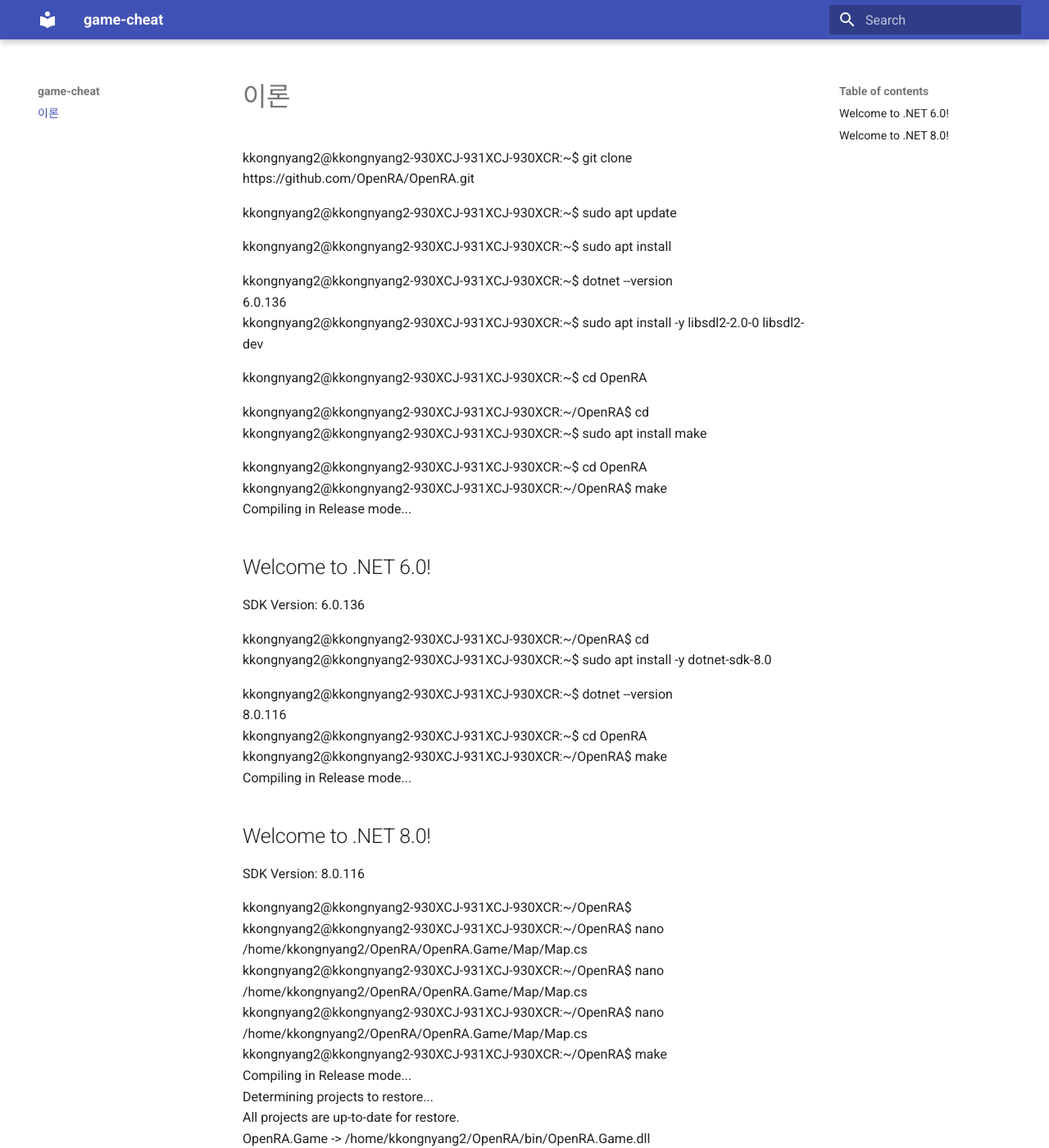
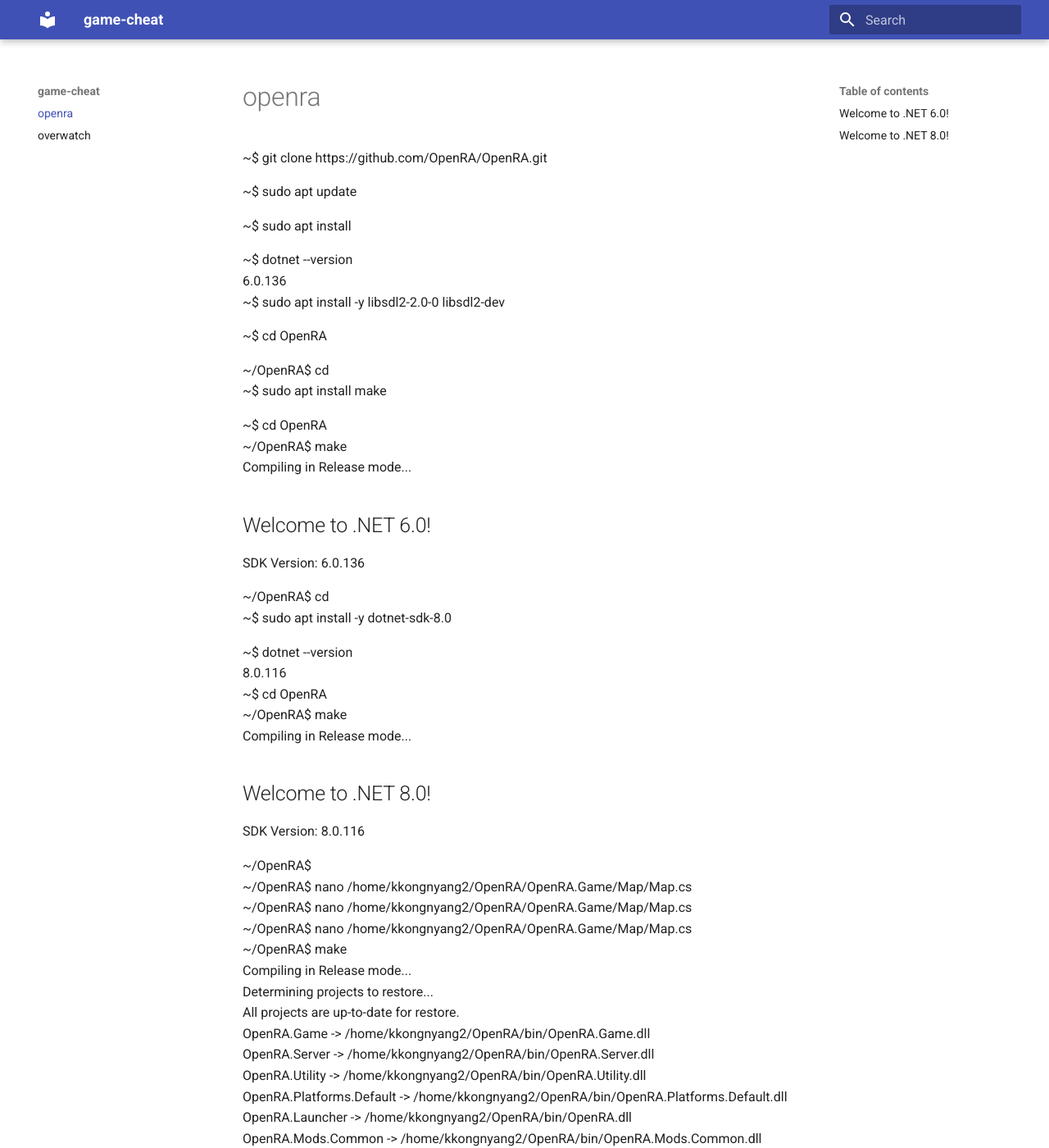
Before and after one commit to kkongnyang2/game-cheat, an MkDocs documentation site: the page built from docs/openra.md, in a window 1280 px wide and 1400 px high. Shown: the whole window at 82% size. Built offline with MkDocs 1.6.1 and Material for MkDocs 9.7.7, drawn with Linux system fonts in a browser that asks for light colours; some of the changed text lies outside the part shown.

Commit message:
2025.07.04

```diff
--- a/docs/test.md
+++ b/docs/openra.md
@@ -1,21 +1,21 @@
-kkongnyang2@kkongnyang2-930XCJ-931XCJ-930XCR:~$ git clone https://github.com/OpenRA/OpenRA.git
+~$ git clone https://github.com/OpenRA/OpenRA.git
 
-kkongnyang2@kkongnyang2-930XCJ-931XCJ-930XCR:~$ sudo apt update
+~$ sudo apt update
 
-kkongnyang2@kkongnyang2-930XCJ-931XCJ-930XCR:~$ sudo apt install
+~$ sudo apt install
 
 
-kkongnyang2@kkongnyang2-930XCJ-931XCJ-930XCR:~$ dotnet --version
+~$ dotnet --version
 6.0.136
-kkongnyang2@kkongnyang2-930XCJ-931XCJ-930XCR:~$ sudo apt install -y libsdl2-2.0-0 libsdl2-dev
+~$ sudo apt install -y libsdl2-2.0-0 libsdl2-dev
 
-kkongnyang2@kkongnyang2-930XCJ-931XCJ-930XCR:~$ cd OpenRA
+~$ cd OpenRA
 
-kkongnyang2@kkongnyang2-930XCJ-931XCJ-930XCR:~/OpenRA$ cd
-kkongnyang2@kkongnyang2-930XCJ-931XCJ-930XCR:~$ sudo apt install make
+~/OpenRA$ cd
+~$ sudo apt install make
 
-kkongnyang2@kkongnyang2-930XCJ-931XCJ-930XCR:~$ cd OpenRA
-kkongnyang2@kkongnyang2-930XCJ-931XCJ-930XCR:~/OpenRA$ make
+~$ cd OpenRA
+~/OpenRA$ make
 Compiling in Release mode...
 
 Welcome to .NET 6.0!
@@ -23,13 +23,13 @@ Welcome to .NET 6.0!
 SDK Version: 6.0.136
 
 
-kkongnyang2@kkongnyang2-930XCJ-931XCJ-930XCR:~/OpenRA$ cd
-kkongnyang2@kkongnyang2-930XCJ-931XCJ-930XCR:~$ sudo apt install -y dotnet-sdk-8.0
+~/OpenRA$ cd
+~$ sudo apt install -y dotnet-sdk-8.0
 
-kkongnyang2@kkongnyang2-930XCJ-931XCJ-930XCR:~$ dotnet --version
+~$ dotnet --version
 8.0.116
-kkongnyang2@kkongnyang2-930XCJ-931XCJ-930XCR:~$ cd OpenRA
-kkongnyang2@kkongnyang2-930XCJ-931XCJ-930XCR:~/OpenRA$ make
+~$ cd OpenRA
+~/OpenRA$ make
 Compiling in Release mode...
 
 Welcome to .NET 8.0!
@@ -37,11 +37,11 @@ Welcome to .NET 8.0!
 SDK Version: 8.0.116
 
 
-kkongnyang2@kkongnyang2-930XCJ-931XCJ-930XCR:~/OpenRA$
-kkongnyang2@kkongnyang2-930XCJ-931XCJ-930XCR:~/OpenRA$ nano /home/kkongnyang2/OpenRA/OpenRA.Game/Map/Map.cs
-kkongnyang2@kkongnyang2-930XCJ-931XCJ-930XCR:~/OpenRA$ nano /home/kkongnyang2/OpenRA/OpenRA.Game/Map/Map.cs
-kkongnyang2@kkongnyang2-930XCJ-931XCJ-930XCR:~/OpenRA$ nano /home/kkongnyang2/OpenRA/OpenRA.Game/Map/Map.cs
-kkongnyang2@kkongnyang2-930XCJ-931XCJ-930XCR:~/OpenRA$ make
+~/OpenRA$
+~/OpenRA$ nano /home/kkongnyang2/OpenRA/OpenRA.Game/Map/Map.cs
+~/OpenRA$ nano /home/kkongnyang2/OpenRA/OpenRA.Game/Map/Map.cs
+~/OpenRA$ nano /home/kkongnyang2/OpenRA/OpenRA.Game/Map/Map.cs
+~/OpenRA$ make
 Compiling in Release mode...
   Determining projects to restore...
   All projects are up-to-date for restore.
@@ -61,7 +61,7 @@ Build succeeded.
 
 Time Elapsed 00:00:16.55
 Downloading IP2Location GeoIP database.
-kkongnyang2@kkongnyang2-930XCJ-931XCJ-930XCR:~/OpenRA$ ./launch-game.sh
+~/OpenRA$ ./launch-game.sh
 Platform is Linux (X64)
 Engine version is {DEV_VERSION}
 Runtime: .NET CLR 8.0.16
@@ -87,7 +87,7 @@ External mods:
 	ra-{DEV_VERSION} ({DEV_VERSION})
 Loading mod: ra
 Loading mod: ra-content
-kkongnyang2@kkongnyang2-930XCJ-931XCJ-930XCR:~/OpenRA$ ./launch-game.sh
+~/OpenRA$ ./launch-game.sh
 Platform is Linux (X64)
 Engine version is {DEV_VERSION}
 Runtime: .NET CLR 8.0.16
@@ -113,7 +113,7 @@ External mods:
 	ra-{DEV_VERSION} ({DEV_VERSION})
 Loading mod: ra
 Loading mod: ra-content
-kkongnyang2@kkongnyang2-930XCJ-931XCJ-930XCR:~/OpenRA$ ./launch-game.sh
+~/OpenRA$ ./launch-game.sh
 Platform is Linux (X64)
 Engine version is {DEV_VERSION}
 Runtime: .NET CLR 8.0.16
--- a/mkdocs.yml
+++ b/mkdocs.yml
@@ -2,7 +2,8 @@ site_name: game-cheat
 theme:
   name: material
 nav:                    #사이드바 목차
-  - 이론: test.md
+  - openra: openra.md
+  - overwatch: ow.md
 docs_dir: docs          #기본값은 docs. 따라서 안써도 되지만 그냥 명시
 site_dir: site          #기본값은 site. 따라서 안써도 되지만 그냥 명시
 markdown_extensions:
```
Also changed, not shown: docs/index.md (+2 -1 lines), docs/ow.md (added, +298 -0 lines).
